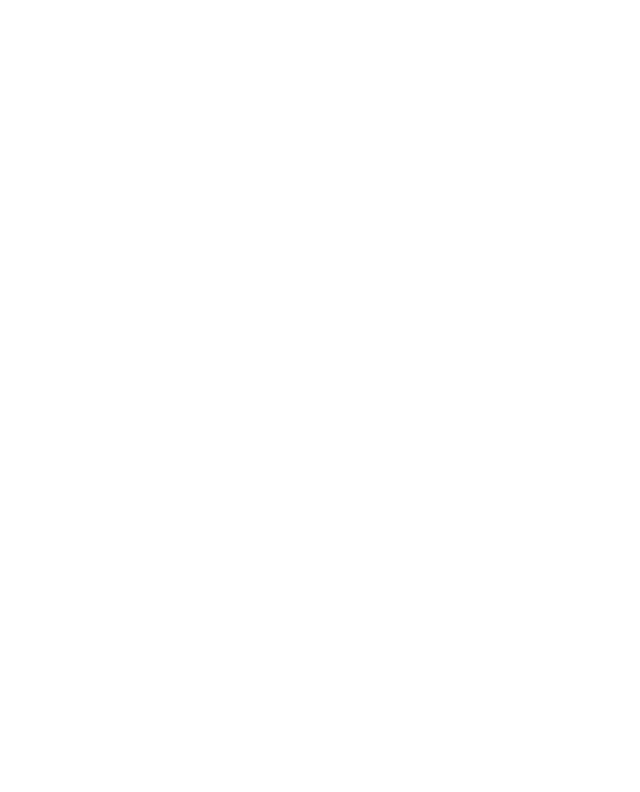
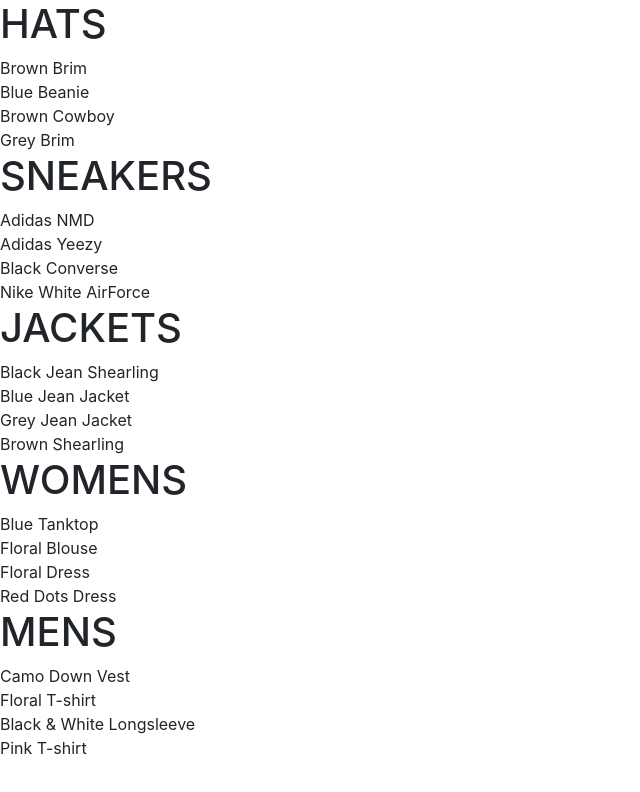
Before and after one commit to eliram9/react_e-commerce, a React (Create React App) app: page /shop in a window 1280 px wide. Shown: the top 792 px of the page, without its empty margins (0-640 px from the left). Built offline with nearby package versions, Linux system fonts and the light colour scheme.

Commit message:
display data (from a file) on ShopPage comp.

```diff
--- a/src/App.js
+++ b/src/App.js
@@ -2,23 +2,16 @@
 import { Switch, Route } from 'react-router-dom';
 
 import HomePage from './pages/homePage/HomePage';
+import ShopPage from './pages/shopPage/ShopPage';
 import './App.css';
 
-const HatsPage = (props) => {
-    console.log(props);
-    return (
-    <div>
-        <h1>See all those hats?!</h1>
-    </div>
-    )
-}
 
 function App() {
     return (
         <div>
             <Switch>
                 <Route exact path='/' component={HomePage} />
-                <Route path='/hats' component={HatsPage} />
+                <Route path='/shop' component={ShopPage} />
             </Switch>
         </div>
     );
--- /dev/null
+++ b/src/components/collectionPreview/CollectionPreview.jsx
@@ -0,0 +1,22 @@
+import React from 'react';
+
+import './CollectionPreview.scss';
+
+const CollectionPreview = ({ title, items }) => {
+    return (
+        <div className='collection_preview'>
+            <h1 className='title'>{ title.toUpperCase() }</h1>
+            <div className='preview'>
+                {
+                    //  to display 4 items only, filter() that create a new array with four objects.
+                    items.filter((item, itemInd) => itemInd < 4)
+                         .map((item) => (
+                            <div key={item.id}>{item.name}</div>
+                         ))
+                }
+            </div>
+        </div>
+    );
+}
+
+export default CollectionPreview ;
--- a/src/pages/homePage/HomePage.jsx
+++ b/src/pages/homePage/HomePage.jsx
@@ -1,6 +1,6 @@
 import React from 'react';
 
-import DirectoryMenu from '../../components/DirectoryMenu/DirectoryMenu';
+import DirectoryMenu from '../../components/directoryMenu/DirectoryMenu';
 
 import './HomePage.scss';
 
--- /dev/null
+++ b/src/pages/shopPage/ShopData.js
@@ -0,0 +1,286 @@
+/* Used as starting data for ShopPage */
+
+const ShopData = [
+    {
+      id: 1,
+      title: 'Hats',
+      routeName: 'hats',
+      items: [
+        {
+          id: 1,
+          name: 'Brown Brim',
+          // imageUrl: 'https://i.ibb.co/ZYW3VTp/brown-brim.png',
+          imageUrl: "/images/shop-img/hats/brown-brim.png",
+          price: 25
+        },
+        {
+          id: 2,
+          name: 'Blue Beanie',
+          // imageUrl: 'https://i.ibb.co/ypkgK0X/blue-beanie.png',
+          imageUrl: "/images/shop-img/hats/blue-beanie.png",
+          price: 18
+        },
+        {
+          id: 3,
+          name: 'Brown Cowboy',
+          // imageUrl: 'https://i.ibb.co/QdJwgmp/brown-cowboy.png',
+          imageUrl: "/images/shop-img/hats/brown-cowboy.png",
+          price: 35
+        },
+        {
+          id: 4,
+          name: 'Grey Brim',
+          // imageUrl: 'https://i.ibb.co/RjBLWxB/grey-brim.png',
+          imageUrl: "/images/shop-img/hats/grey-brim.png",
+          price: 25
+        },
+        {
+          id: 5,
+          name: 'Green Beanie',
+          // imageUrl: 'https://i.ibb.co/YTjW3vF/green-beanie.png',
+          imageUrl: "/images/shop-img/hats/green-beanie.png",
+          price: 18
+        },
+        {
+          id: 6,
+          name: 'Palm Tree Cap',
+          // imageUrl: 'https://i.ibb.co/rKBDvJX/palm-tree-cap.png',
+          imageUrl: "/images/shop-img/hats/palm-tree-cap.png",
+          price: 14
+        },
+        {
+          id: 7,
+          name: 'Red Beanie',
+          // imageUrl: 'https://i.ibb.co/bLB646Z/red-beanie.png',
+          imageUrl: "/images/shop-img/hats/red-beanie.png",
+          price: 18
+        },
+        {
+          id: 8,
+          name: 'Wolf Cap',
+          // imageUrl: 'https://i.ibb.co/1f2nWMM/wolf-cap.png',
+          imageUrl: "/images/shop-img/hats/wolf-cap.png",
+          price: 14
+        },
+        {
+          id: 9,
+          name: 'Blue Snapback',
+          // imageUrl: 'https://i.ibb.co/X2VJP2W/blue-snapback.png',
+          imageUrl: "/images/shop-img/hats/blue-snapback.png",
+          price: 16
+        }
+      ]
+    },
+    {
+      id: 2,
+      title: 'Sneakers',
+      routeName: 'sneakers',
+      items: [
+        {
+          id: 10,
+          name: 'Adidas NMD',
+          // imageUrl: 'https://i.ibb.co/0s3pdnc/adidas-nmd.png',
+          imageUrl: "/images/shop-img/sneakers/adidas-nmd.png",
+          price: 220
+        },
+        {
+          id: 11,
+          name: 'Adidas Yeezy',
+          // imageUrl: 'https://i.ibb.co/dJbG1cT/yeezy.png',
+          imageUrl: "/images/shop-img/sneakers/yeezy.png",
+          price: 280
+        },
+        {
+          id: 12,
+          name: 'Black Converse',
+          // imageUrl: 'https://i.ibb.co/bPmVXyP/black-converse.png',
+          imageUrl: "/images/shop-img/sneakers/black-converse.png",
+          price: 110
+        },
+        {
+          id: 13,
+          name: 'Nike White AirForce',
+          // imageUrl: 'https://i.ibb.co/1RcFPk0/white-nike-high-tops.png',
+          imageUrl: "/images/shop-img/sneakers/white-nike-high-tops.png",
+          price: 160
+        },
+        {
+          id: 14,
+          name: 'Nike Red High Tops',
+          // imageUrl: 'https://i.ibb.co/QcvzydB/nikes-red.png',
+          imageUrl: "/images/shop-img/sneakers/nikes-red.png",
+          price: 160
+        },
+        {
+          id: 15,
+          name: 'Nike Brown High Tops',
+          // imageUrl: 'https://i.ibb.co/fMTV342/nike-brown.png',
+          imageUrl: "/images/shop-img/sneakers/nike-brown.png",
+          price: 160
+        },
+        {
+          id: 16,
+          name: 'Air Jordan Limited',
+          // imageUrl: 'https://i.ibb.co/w4k6Ws9/nike-funky.png',
+          imageUrl: "/images/shop-img/sneakers/nike-funky.png",
+          price: 190
+        },
+        {
+          id: 17,
+          name: 'Timberlands',
+          // imageUrl: 'https://i.ibb.co/Mhh6wBg/timberlands.png',
+          imageUrl: "/images/shop-img/sneakers/timberlands.png",
+          price: 200
+        }
+      ]
+    },
+    {
+      id: 3,
+      title: 'Jackets',
+      routeName: 'jackets',
+      items: [
+        {
+          id: 18,
+          name: 'Black Jean Shearling',
+          // imageUrl: 'https://i.ibb.co/XzcwL5s/black-shearling.png',
+          imageUrl: "/images/shop-img/jackets/black-shearling.png",
+          price: 125
+        },
+        {
+          id: 19,
+          name: 'Blue Jean Jacket',
+          // imageUrl: 'https://i.ibb.co/mJS6vz0/blue-jean-jacket.png',
+          imageUrl: "/images/shop-img/jackets/blue-jean-jacket.png",
+          price: 90
+        },
+        {
+          id: 20,
+          name: 'Grey Jean Jacket',
+          // imageUrl: 'https://i.ibb.co/N71k1ML/grey-jean-jacket.png',
+          imageUrl: "/images/shop-img/jackets/grey-jean-jacket.png",
+          price: 90
+        },
+        {
+          id: 21,
+          name: 'Brown Shearling',
+          // imageUrl: 'https://i.ibb.co/s96FpdP/brown-shearling.png',
+          imageUrl: "/images/shop-img/jackets/brown-shearling.png",
+          price: 165
+        },
+        {
+          id: 22,
+          name: 'Tan Trench',
+          // imageUrl: 'https://i.ibb.co/M6hHc3F/brown-trench.png',
+          imageUrl: "/images/shop-img/jackets/brown-trench.png",
+          price: 185
+        }
+      ]
+    },
+    {
+      id: 4,
+      title: 'Womens',
+      routeName: 'womens',
+      items: [
+        {
+          id: 23,
+          name: 'Blue Tanktop',
+          // imageUrl: 'https://i.ibb.co/7CQVJNm/blue-tank.png',
+          imageUrl: "/images/shop-img/womens/blue-tank.png",
+          price: 25
+        },
+        {
+          id: 24,
+          name: 'Floral Blouse',
+          // imageUrl: 'https://i.ibb.co/4W2DGKm/floral-blouse.png',
+          imageUrl: "/images/shop-img/womens/floral-blouse.png",
+          price: 20
+        },
+        {
+          id: 25,
+          name: 'Floral Dress',
+          // imageUrl: 'https://i.ibb.co/KV18Ysr/floral-skirt.png',
+          imageUrl: "/images/shop-img/womens/floral-skirt.png",
+          price: 80
+        },
+        {
+          id: 26,
+          name: 'Red Dots Dress',
+          // imageUrl: 'https://i.ibb.co/N3BN1bh/red-polka-dot-dress.png',
+          imageUrl: "/images/shop-img/womens/red-polka-dot-dress.png",
+          price: 80
+        },
+        {
+          id: 27,
+          name: 'Striped Sweater',
+          // imageUrl: 'https://i.ibb.co/KmSkMbH/striped-sweater.png',
+          imageUrl: "/images/shop-img/womens/striped-sweater.png",
+          price: 45
+        },
+        {
+          id: 28,
+          name: 'Yellow Track Suit',
+          // imageUrl: 'https://i.ibb.co/v1cvwNf/yellow-track-suit.png',
+          imageUrl: "/images/shop-img/womens/yellow-track-suit.png",
+          price: 135
+        },
+        {
+          id: 29,
+          name: 'White Blouse',
+          // imageUrl: 'https://i.ibb.co/qBcrsJg/white-vest.png',
+          imageUrl: "/images/shop-img/womens/white-vest.png",
+          price: 20
+        }
+      ]
+    },
+    {
+      id: 5,
+      title: 'Mens',
+      routeName: 'mens',
+      items: [
+        {
+          id: 30,
+          name: 'Camo Down Vest',
+          // imageUrl: 'https://i.ibb.co/xJS0T3Y/camo-vest.png',
+          imageUrl: "/images/shop-img/mens/camo-vest.png",
+          price: 325
+        },
+        {
+          id: 31,
+          name: 'Floral T-shirt',
+          // imageUrl: 'https://i.ibb.co/qMQ75QZ/floral-shirt.png',
+          imageUrl: "/images/shop-img/mens/floral-shirt.png",
+          price: 20
+        },
+        {
+          id: 32,
+          name: 'Black & White Longsleeve',
+          // imageUrl: 'https://i.ibb.co/55z32tw/long-sleeve.png',
+          imageUrl: "/images/shop-img/mens/long-sleeve.png",
+          price: 25
+        },
+        {
+          id: 33,
+          name: 'Pink T-shirt',
+          // imageUrl: 'https://i.ibb.co/RvwnBL8/pink-shirt.png',
+          imageUrl: "/images/shop-img/mens/pink-shirt.png",
+          price: 25
+        },
+        {
+          id: 34,
+          name: 'Jean Long Sleeve',
+          // imageUrl: 'https://i.ibb.co/VpW4x5t/roll-up-jean-shirt.png',
+          imageUrl: "/images/shop-img/mens/roll-up-jean-shirt.png",
+          price: 40
+        },
+        {
+          id: 35,
+          name: 'Burgundy T-shirt',
+          // imageUrl: 'https://i.ibb.co/mh3VM1f/polka-dot-shirt.png',
+          imageUrl: "/images/shop-img/mens/polka-dot-shirt.png",
+          price: 25
+        }
+      ]
+    }
+  ];
+
+  export default ShopData;
--- /dev/null
+++ b/src/pages/shopPage/ShopPage.jsx
@@ -0,0 +1,25 @@
+import React, { Component } from 'react';
+
+import CollectionPreview from '../../components/collectionPreview/CollectionPreview';
+import ShopData from './ShopData.js';
+
+class ShopPage extends Component {
+    constructor(props) {
+        super(props);
+        this.state = {
+            collections: ShopData
+        }
+    }
+    render() {
+        const { collections } = this.state;
+        return (
+            <div className="shop_page">
+                { collections.map(( {id, ...otherCollectionProps}) => (
+                    <CollectionPreview key={id} {...otherCollectionProps} />
+                )) }
+            </div>
+        );
+    }
+}
+
+export default ShopPage;
```
Also changed, not shown: src/components/collectionPreview/CollectionPreview.scss (added).
